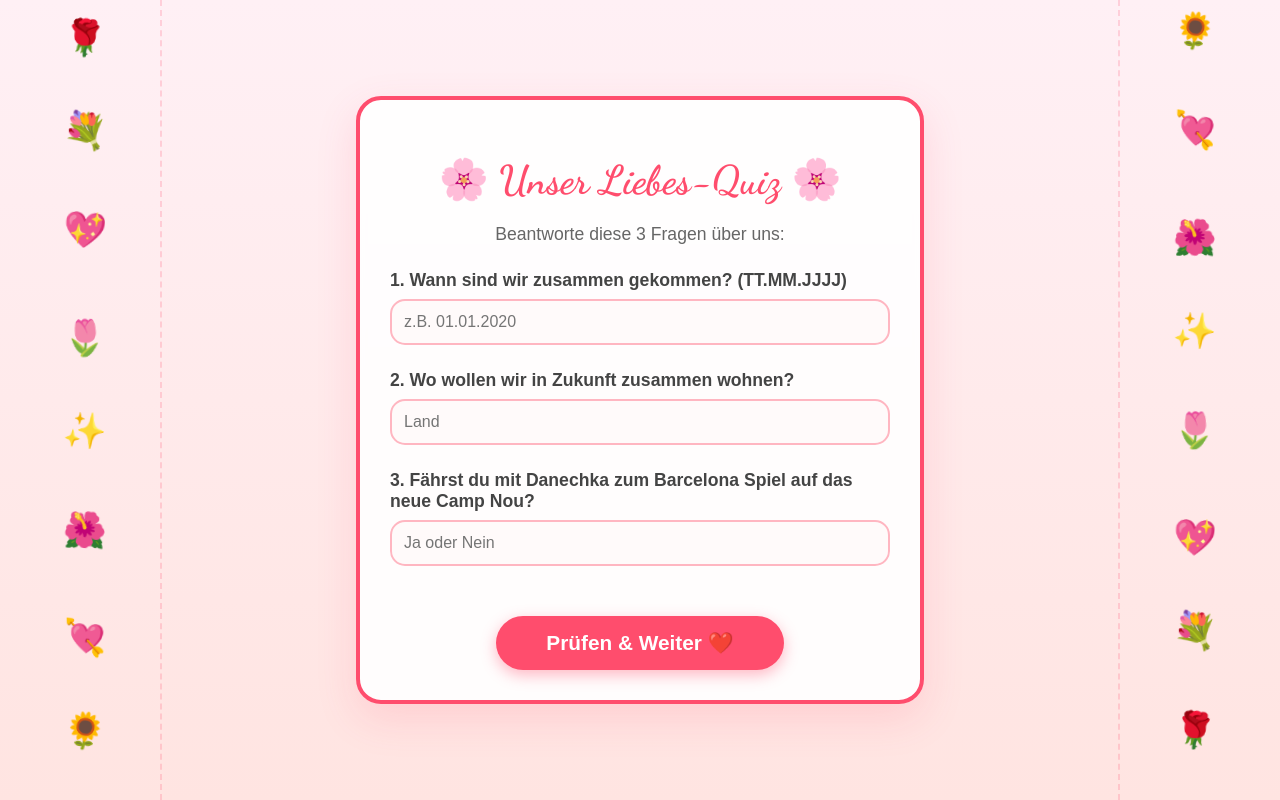
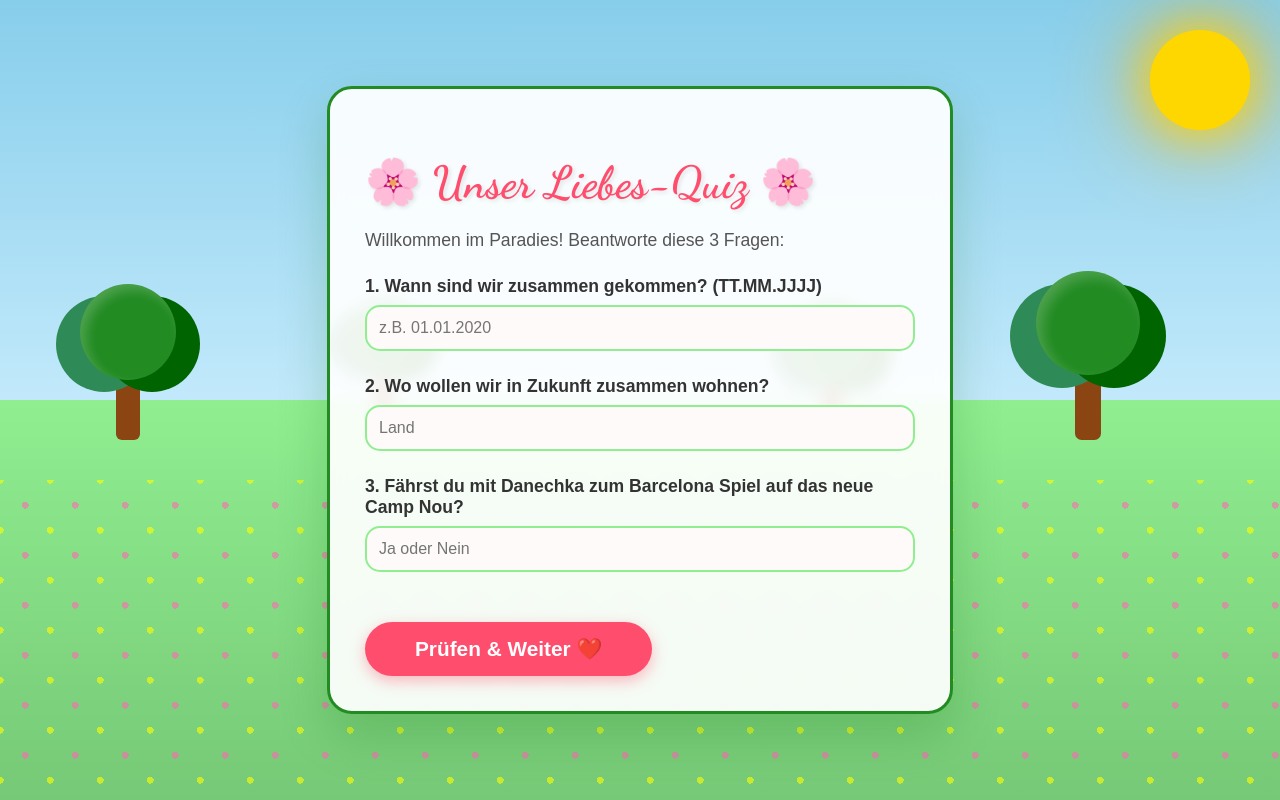
Before and after one commit to Danielski44/For-my-Love-Darya, a plain HTML site: page quiz.html in a window 1280 px wide. Drawn offline with Linux system fonts and the light colour scheme.

Commit message:
Update quiz.html

```diff
--- a/quiz.html
+++ b/quiz.html
@@ -4,46 +4,74 @@
     <meta charset="UTF-8">
     <meta name="viewport" content="width=device-width, initial-scale=1.0">
     <title>Blumen Quiz 🌸</title>
+    <link href="https://fonts.googleapis.com/css2?family=Dancing+Script:wght@700&display=swap" rel="stylesheet">
     <style>
+        /* --- DER GARTEN EDEN HINTERGRUND (CSS Zeichnung) --- */
         body {
-            background: linear-gradient(to bottom, #fff0f5, #ffe4e1); /* Romantischer Verlauf */
-            font-family: sans-serif; display: flex; flex-direction: column; align-items: center; justify-content: center;
-            min-height: 100vh; margin: 0; text-align: center; overflow-x: hidden;
+            margin: 0; min-height: 100vh; font-family: sans-serif;
+            display: flex; flex-direction: column; align-items: center; justify-content: center;
+            overflow-x: hidden;
+            /* Himmel Verlauf */
+            background: linear-gradient(to bottom, #87CEEB 0%, #c2e9fb 50%, #90EE90 50%, #76c976 100%);
         }
 
-        /* --- GARTEN EDEN DEKO (Rechts & Links) --- */
-        .side-decor {
-            position: fixed; top: 0; height: 100%; width: 150px;
-            display: flex; flex-direction: column; justify-content: space-around; align-items: center;
-            font-size: 35px; z-index: 0; pointer-events: none; /* Klicks gehen durch */
+        /* Die Sonne */
+        .sun {
+            position: absolute; top: 30px; right: 30px; width: 100px; height: 100px;
+            background: #FFD700; border-radius: 50%;
+            box-shadow: 0 0 50px #FFD700, 0 0 100px #FFA500; /* Starkes Leuchten */
+            z-index: 1;
         }
-        .left-garden { left: 10px; border-right: 2px dashed rgba(255, 77, 109, 0.2); }
-        .right-garden { right: 10px; border-left: 2px dashed rgba(255, 77, 109, 0.2); }
 
-        .garden-item { animation: floatGarden 4s infinite ease-in-out alternate; }
-        /* Verschiedene Geschwindigkeiten für mehr Natürlichkeit */
-        .d1 { animation-duration: 3.5s; } .d2 { animation-duration: 4.5s; } .d3 { animation-duration: 5s; }
+        /* Landschafts-Container */
+        .landscape { position: absolute; width: 100%; height: 100%; top: 0; left: 0; z-index: 0; overflow: hidden; }
 
-        @keyframes floatGarden { from { transform: translateY(0); } to { transform: translateY(-20px) rotate(5deg); } }
+        /* Bäume (Gezeichnet mit CSS) */
+        .tree { position: absolute; bottom: 45%; z-index: 2; }
+        /* Stamm */
+        .tree::before {
+            content: ""; position: absolute; bottom: 0; left: 50%; transform: translateX(-50%);
+            width: 20px; height: 60px; background: #8B4513; border-radius: 5px;
+        }
+        /* Krone (besteht aus 3 Kreisen) */
+        .tree-top {
+            position: absolute; bottom: 50px; left: 50%; transform: translateX(-50%);
+            width: 80px; height: 80px; background: #228B22; border-radius: 50%;
+            box-shadow: inset 5px 5px 10px rgba(255,255,255,0.2), 20px 10px 0 #006400, -20px 10px 0 #2E8B57;
+        }
 
-        /* --- QUIZ KARTE --- */
+        /* Platzierung der Bäume */
+        .t1 { left: 10%; transform: scale(1.2); }
+        .t2 { left: 30%; transform: scale(0.9); bottom: 48%; }
+        .t3 { right: 15%; transform: scale(1.3); }
+        .t4 { right: 35%; transform: scale(1.0); bottom: 46%; }
+
+        /* Blumen auf der Wiese */
+        .meadow-flowers {
+            position: absolute; bottom: 0; width: 100%; height: 40%;
+            background-image: radial-gradient(circle, #ff69b4 10%, transparent 10%), radial-gradient(circle, #ffff00 10%, transparent 10%);
+            background-size: 50px 50px; background-position: 0 0, 25px 25px;
+            opacity: 0.6; z-index: 3;
+        }
+
+        /* --- DAS QUIZ --- */
         .quiz-card {
-            background: rgba(255, 255, 255, 0.9); /* Leicht durchsichtig */
-            padding: 30px; border-radius: 25px;
-            box-shadow: 0 15px 40px rgba(255, 77, 109, 0.15);
-            max-width: 500px; width: 85%;
-            border: 4px solid #ff4d6d; z-index: 10;
-            backdrop-filter: blur(5px); /* Milchglas-Effekt */
+            background: rgba(255, 255, 255, 0.92); /* Milchglas */
+            padding: 35px; border-radius: 25px;
+            box-shadow: 0 20px 50px rgba(0,100,0,0.2);
+            max-width: 550px; width: 85%;
+            border: 3px solid #228B22; z-index: 10;
+            backdrop-filter: blur(8px);
         }
-        h1 { color: #ff4d6d; margin-bottom: 20px; font-family: 'Dancing Script', cursive; font-size: 2.5rem; }
+        h1 { color: #ff4d6d; margin-bottom: 20px; font-family: 'Dancing Script', cursive; font-size: 2.8rem; text-shadow: 2px 2px 4px rgba(0,0,0,0.1); }
         .question { margin: 25px 0; text-align: left; }
-        label { font-weight: bold; display: block; margin-bottom: 8px; color: #444; font-size: 1.1rem; }
+        label { font-weight: bold; display: block; margin-bottom: 8px; color: #333; font-size: 1.1rem; }
         input {
-            width: 100%; padding: 12px; border: 2px solid #ffb6c1; border-radius: 15px;
+            width: 100%; padding: 12px; border: 2px solid #90EE90; border-radius: 15px;
             font-size: 1rem; box-sizing: border-box; outline: none; transition: 0.3s;
             background: #fffafa;
         }
-        input:focus { border-color: #ff4d6d; box-shadow: 0 0 10px rgba(255, 77, 109, 0.2); }
+        input:focus { border-color: #ff4d6d; box-shadow: 0 0 10px rgba(255, 77, 109, 0.3); }
 
         button {
             margin-top: 25px; padding: 15px 50px; background: #ff4d6d; color: white;
@@ -53,27 +81,21 @@
         button:hover { transform: scale(1.05); background: #ff2a55; }
         #error-msg { color: #d32f2f; display: none; margin-top: 20px; font-weight: bold; font-size: 1.1rem; }
     </style>
-    <link href="https://fonts.googleapis.com/css2?family=Dancing+Script:wght@700&display=swap" rel="stylesheet">
 </head>
 <body>
 
-    <div class="side-decor left-garden">
-        <span class="garden-item d1">🌹</span><span class="garden-item d2">💐</span>
-        <span class="garden-item d3">💖</span><span class="garden-item d1">🌷</span>
-        <span class="garden-item d2">✨</span><span class="garden-item d3">🌺</span>
-        <span class="garden-item d1">💘</span><span class="garden-item d2">🌻</span>
-    </div>
-
-    <div class="side-decor right-garden">
-        <span class="garden-item d2">🌻</span><span class="garden-item d3">💘</span>
-        <span class="garden-item d1">🌺</span><span class="garden-item d2">✨</span>
-        <span class="garden-item d3">🌷</span><span class="garden-item d1">💖</span>
-        <span class="garden-item d2">💐</span><span class="garden-item d3">🌹</span>
+    <div class="sun"></div>
+    <div class="landscape">
+        <div class="tree t1"><div class="tree-top"></div></div>
+        <div class="tree t2"><div class="tree-top"></div></div>
+        <div class="tree t3"><div class="tree-top"></div></div>
+        <div class="tree t4"><div class="tree-top"></div></div>
+        <div class="meadow-flowers"></div>
     </div>
 
     <div class="quiz-card">
         <h1>🌸 Unser Liebes-Quiz 🌸</h1>
-        <p style="color: #666; font-size: 1.1rem;">Beantworte diese 3 Fragen über uns:</p>
+        <p style="color: #555; font-size: 1.1rem;">Willkommen im Paradies! Beantworte diese 3 Fragen:</p>
 
         <div class="question">
             <label>1. Wann sind wir zusammen gekommen? (TT.MM.JJJJ)</label>
@@ -108,7 +130,6 @@
                 window.location.href = "video.html";
             } else {
                 document.getElementById('error-msg').style.display = "block";
-                // Kurzes Wackeln der Karte bei Fehler
                 document.querySelector('.quiz-card').animate([
                     { transform: 'translateX(0)' }, { transform: 'translateX(-10px)' },
                     { transform: 'translateX(10px)' }, { transform: 'translateX(0)' }
```
